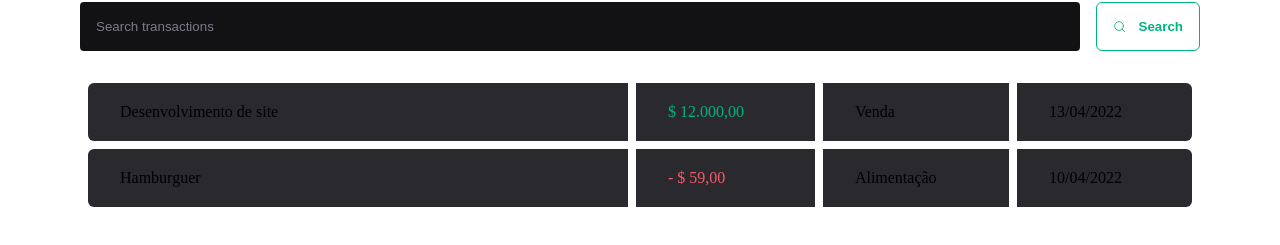
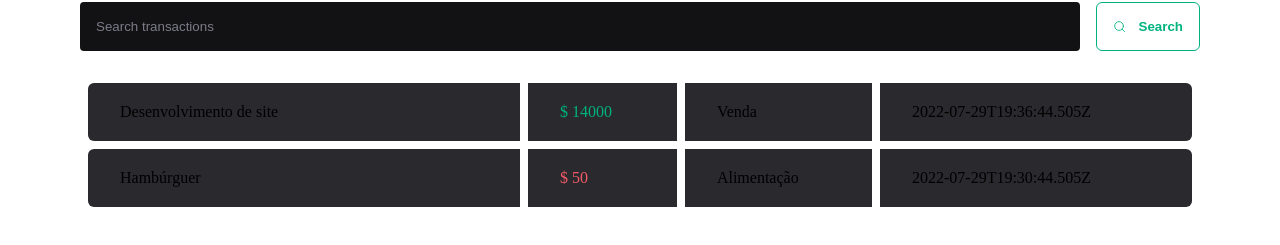
Before and after one commit to SenaGust/ignite-rockeatset, a React (Vite) app in the folder dt-money/: page / in a window 1280 px wide. Shown: the part 317-562 px from the top of the page. Built offline with nearby package versions, Linux system fonts and the light colour scheme; data requests are answered from the project's data file.

Commit message:
feat(dt-money): get transactions from json-server.

```diff
--- a/dt-money/src/pages/transactions/TransactionsPage.tsx
+++ b/dt-money/src/pages/transactions/TransactionsPage.tsx
@@ -1,3 +1,4 @@
+import { useEffect, useState } from "react";
 import { Header } from "../../components/header/Header";
 import { SearchForm } from "./components/searchForm/SearchForm";
 import { Summary } from "./components/summary/Summary";
@@ -7,7 +8,28 @@ import {
   PriceHighlight,
 } from "./TransactionsPage.styles";
 
+interface Transaction {
+  id: number;
+  description: string;
+  type: "income" | "outcome";
+  price: number;
+  category: string;
+  createdAt: string;
+}
+
 export function TransactionsPage() {
+  const [transactions, setTransactions] = useState<Transaction[]>([]);
+
+  async function loadTransactions() {
+    const response = await fetch("http://localhost:3333/transactions");
+    const data = await response.json();
+    setTransactions(data as Transaction[]);
+  }
+
+  useEffect(() => {
+    loadTransactions();
+  });
+
   return (
     <div>
       <Header />
@@ -16,23 +38,18 @@ export function TransactionsPage() {
         <SearchForm />
         <TransactionsTable>
           <tbody>
-            <tr>
-              <td width="50%">Desenvolvimento de site</td>
-              <td>
-                <PriceHighlight variant="income">$ 12.000,00</PriceHighlight>
-              </td>
-              <td>Venda</td>
-              <td>13/04/2022</td>
-            </tr>
-
-            <tr>
-              <td width="50%">Hamburguer</td>
-              <td>
-                <PriceHighlight variant="outcome">- $ 59,00</PriceHighlight>
-              </td>
-              <td>Alimentação</td>
-              <td>10/04/2022</td>
-            </tr>
+            {transactions.map(
+              ({ category, createdAt, type, description, price }) => (
+                <tr>
+                  <td width="40%">{description}</td>
+                  <td>
+                    <PriceHighlight variant={type}>$ {price}</PriceHighlight>
+                  </td>
+                  <td>{category}</td>
+                  <td>{createdAt}</td>
+                </tr>
+              )
+            )}
           </tbody>
         </TransactionsTable>
       </TransactionsContainer>
```
